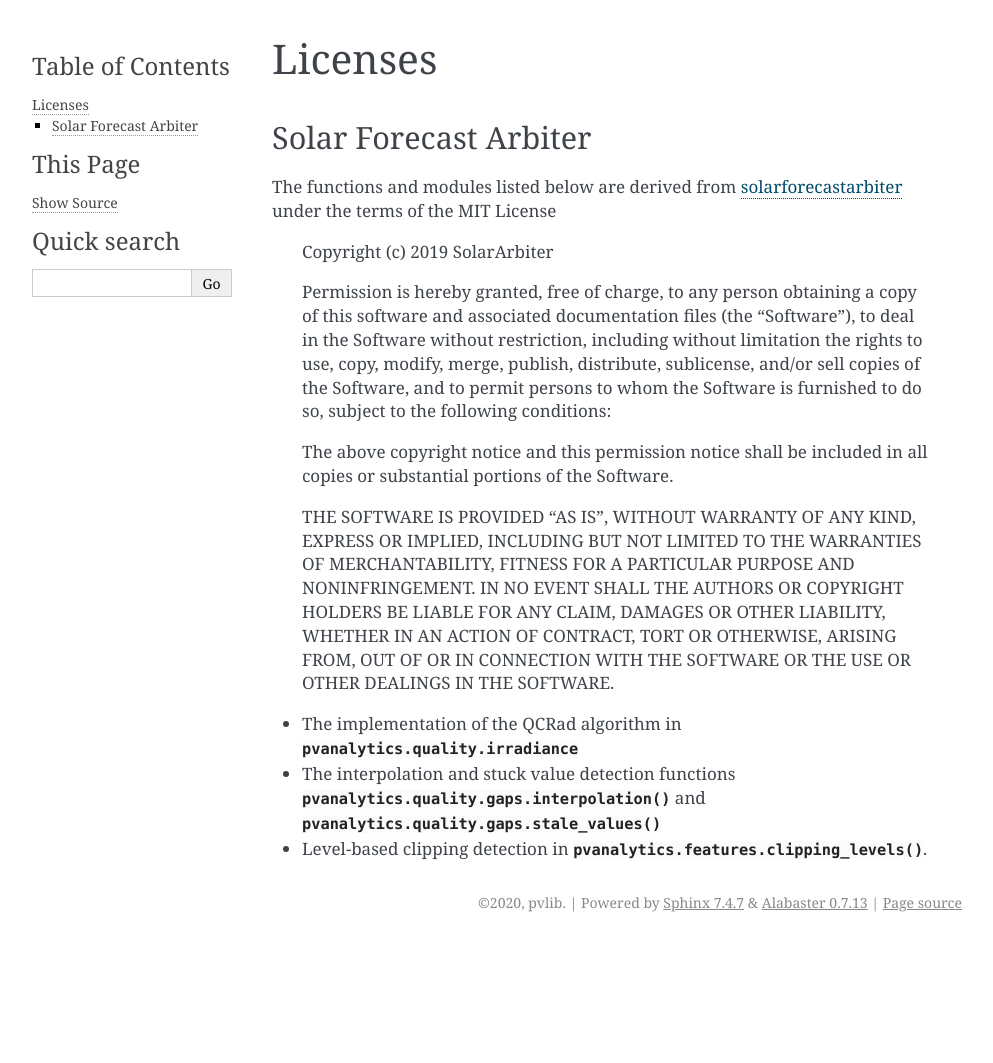
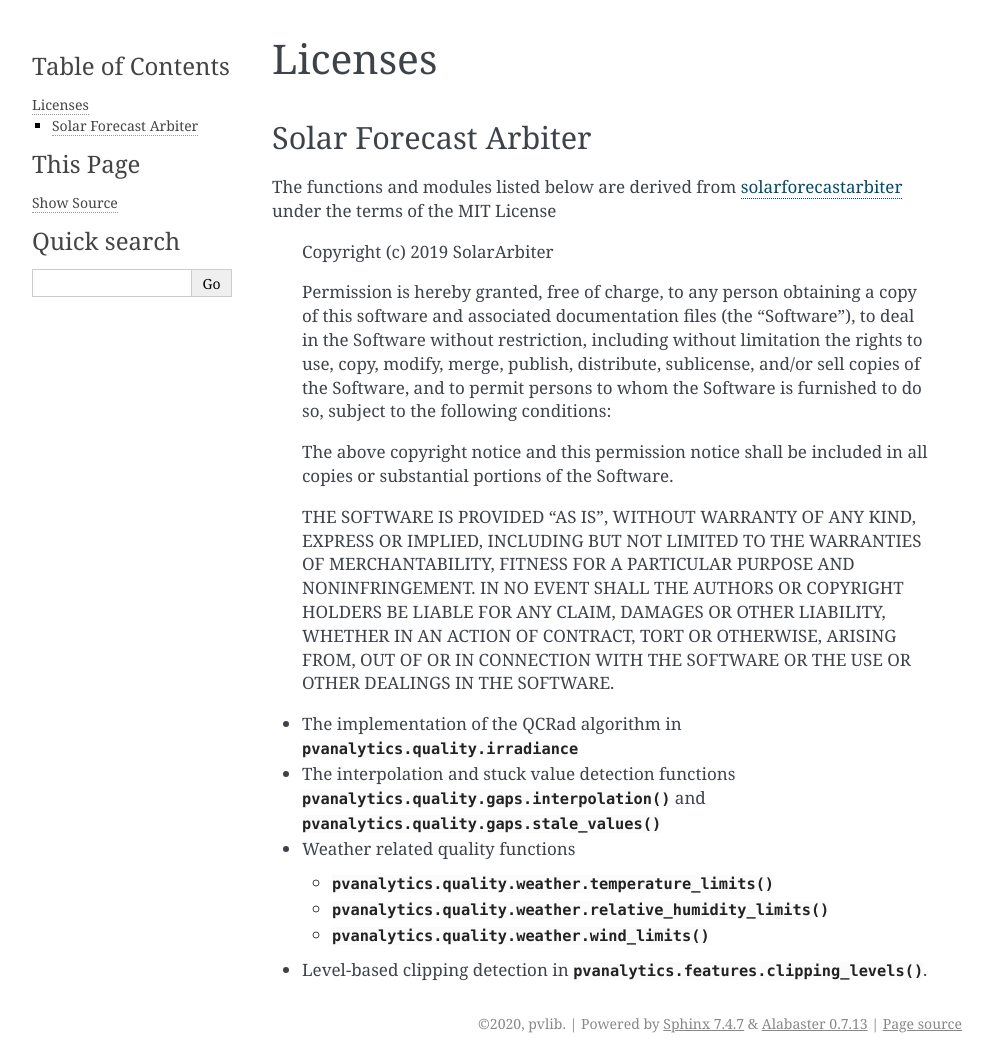
Before and after one commit to pvlib/pvanalytics, a Sphinx documentation site: the page built from docs/licenses.rst, in a window 1280 px wide. Shown: the whole page, without its empty margins (148-1141 px from the left). Built offline with Sphinx 7.4.7, drawn with Linux system fonts in a browser that asks for light colours; before the commit the page ends 942 px from its top, so only the background shows below that.

Commit message:
Add attribution for weather quality checks to licenses.rst

```diff
--- a/docs/licenses.rst
+++ b/docs/licenses.rst
@@ -36,5 +36,13 @@
   :py:func:`pvanalytics.quality.gaps.interpolation()` and
   :py:func:`pvanalytics.quality.gaps.stale_values()`
 
+* Weather related quality functions
+
+  * :py:func:`pvanalytics.quality.weather.temperature_limits`
+
+  * :py:func:`pvanalytics.quality.weather.relative_humidity_limits`
+
+  * :py:func:`pvanalytics.quality.weather.wind_limits`
+
 * Level-based clipping detection in
   :py:func:`pvanalytics.features.clipping_levels`.
```
